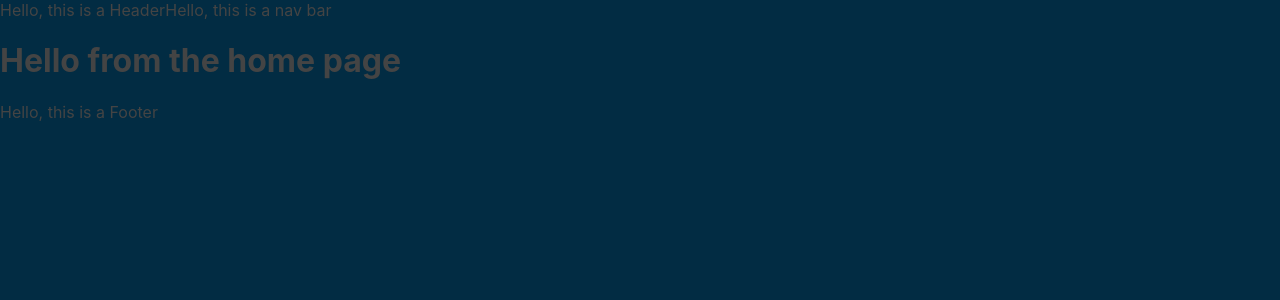
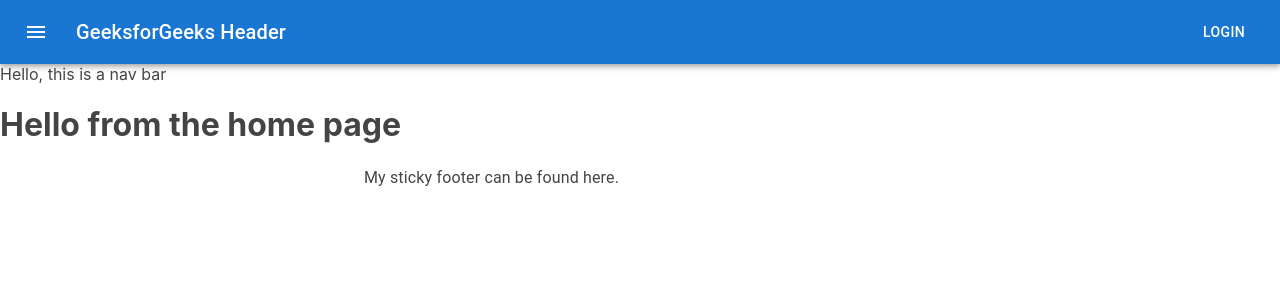
Before and after one commit to Jeff-T-Schmidt/IYKYK, a React (Create React App) app: page / in a window 1280 px wide. Shown: the top 300 px of the page. Built offline with nearby package versions, Linux system fonts and the light colour scheme.

Commit message:
something

```diff
--- a/package.json
+++ b/package.json
@@ -3,6 +3,11 @@
   "version": "0.1.0",
   "private": true,
   "dependencies": {
+    "@emotion/react": "^11.9.0",
+    "@emotion/styled": "^11.8.1",
+    "@material-ui/core": "^4.12.4",
+    "@mui/icons-material": "^5.8.2",
+    "@mui/material": "^5.8.2",
     "@testing-library/jest-dom": "^5.16.4",
     "@testing-library/react": "^13.2.0",
     "@testing-library/user-event": "^13.5.0",
--- a/src/App.js
+++ b/src/App.js
@@ -2,7 +2,7 @@
 import Home from './components/pages/Home.js'
 import Login from './components/pages/Login.js'
 import Nav from './components/navbar.js'
-import Footer from './components/footer.js'
+import StickyFooter from './components/footer.js'
 import Header from './components/header.js'
 
 function App() {
@@ -14,7 +14,7 @@
           <Route path='/' element={<Home />}/>
           <Route path="/login" element={<Login />} />
       </Routes>
-      <Footer />
+      <StickyFooter />
     </>
   );
 }
--- a/src/components/footer.js
+++ b/src/components/footer.js
@@ -1,3 +1,20 @@
-const Footer = () => 'Hello, this is a Footer'
+import * as React from 'react';
+import CssBaseline from '@mui/material/CssBaseline';
+import Box from '@mui/material/Box';
+import Typography from '@mui/material/Typography';
+import Container from '@mui/material/Container';
+import Link from '@mui/material/Link';
 
-export default Footer
+
+export default function StickyFooter() {
+    return (
+
+
+        <Container maxWidth="sm" style={{postion: 'fixed', bottom: 0}} gutterBottom>
+            <Typography variant="body1">
+                My sticky footer can be found here.
+            </Typography>
+        </Container>
+
+    );
+}
--- a/src/components/header.js
+++ b/src/components/header.js
@@ -1,3 +1,40 @@
-const Header = () => 'Hello, this is a Header'
+import * as React from "react";
 
-export default Header
+// importing material UI components
+import AppBar from "@mui/material/AppBar";
+// import Box from "@mui/material/Box";
+import Toolbar from "@mui/material/Toolbar";
+import Typography from "@mui/material/Typography";
+import Button from "@mui/material/Button";
+import IconButton from "@mui/material/IconButton";
+import MenuIcon from "@mui/icons-material/Menu";
+
+export default function Header() {
+  return (
+      <AppBar position="static">
+        <Toolbar>
+          {/*Inside the IconButton, we
+           can render various icons*/}
+          <IconButton
+            size="large"
+            edge="start"
+            color="inherit"
+            aria-label="menu"
+            sx={{ mr: 2 }}
+          >
+            {/*This is a simple Menu
+             Icon wrapped in Icon */}
+            <MenuIcon />
+          </IconButton>
+          {/* The Typography component applies
+           default font weights and sizes */}
+
+          <Typography variant="h6"
+            component="div" sx={{ flexGrow: 1 }}>
+            GeeksforGeeks Header
+          </Typography>
+          <Button color="inherit">Login</Button>
+        </Toolbar>
+      </AppBar>
+  );
+}
--- a/src/components/pages/Login.js
+++ b/src/components/pages/Login.js
@@ -1,3 +1,5 @@
-const Login = () => 'Hello from Login page'
+const Login = () => {
+    ret
+}
 
 export default Login
--- a/src/index.css
+++ b/src/index.css
@@ -4,7 +4,7 @@
       'Ubuntu', 'Cantarell', 'Fira Sans', 'Droid Sans', 'Helvetica Neue',
       sans-serif;
       color: #444;
-      background: #022c43;
+      background: white;
       overflow: hidden;
       display: block;
     -webkit-font-smoothing: antialiased;
```
Also changed, not shown: 1 other file (tests, documents, lock files or other folders).
